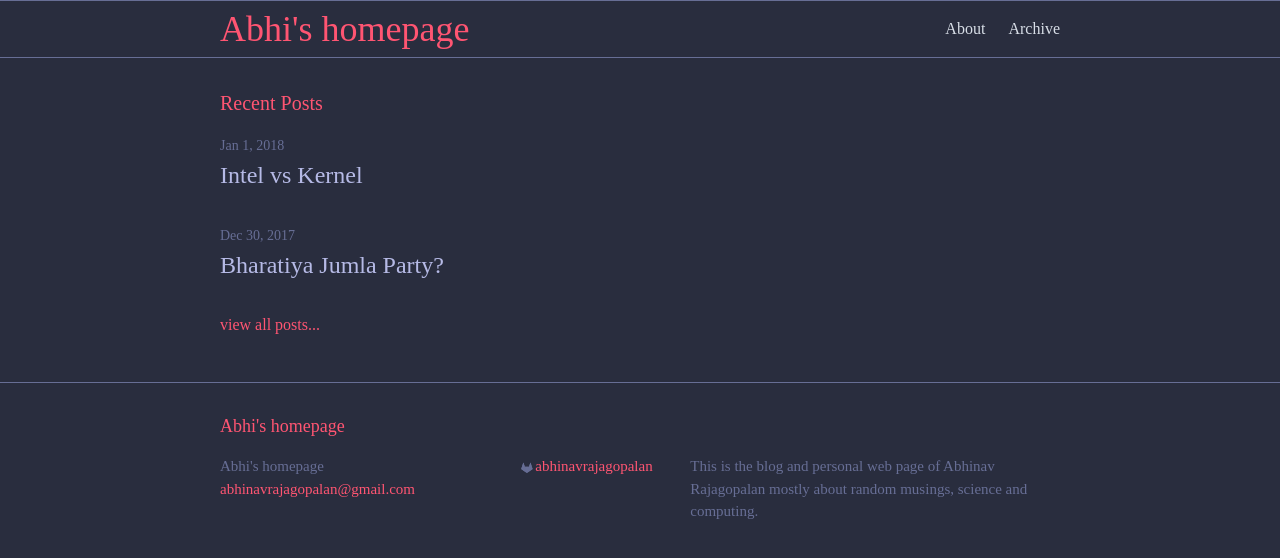
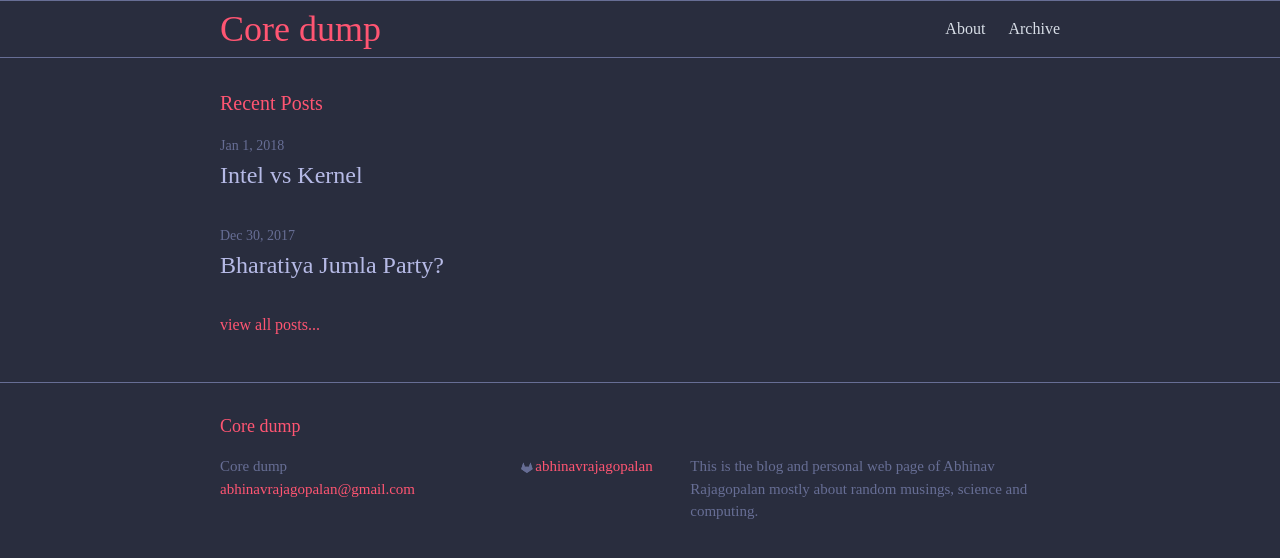
Before and after one commit to abvr/abvr.github.io, a Jekyll site: the page built from index.html, in a window 1280 px wide. Shown: the top 558 px of the page. Built offline with Jekyll 4.4.1, drawn with Linux system fonts in a browser that asks for light colours.

Commit message:
Update _config.yml

```diff
--- a/_config.yml
+++ b/_config.yml
@@ -8,7 +8,7 @@
 exclude: [vendor, "Gemfile", "Gemfile.lock"]
 
 # Site settings
-title: Abhi's homepage
+title: Core dump
 email: abhinavrajagopalan@gmail.com
 description: > # this means to ignore newlines until "baseurl:"
     This is the blog and personal web page of Abhinav Rajagopalan mostly about random musings, science and computing.
```
